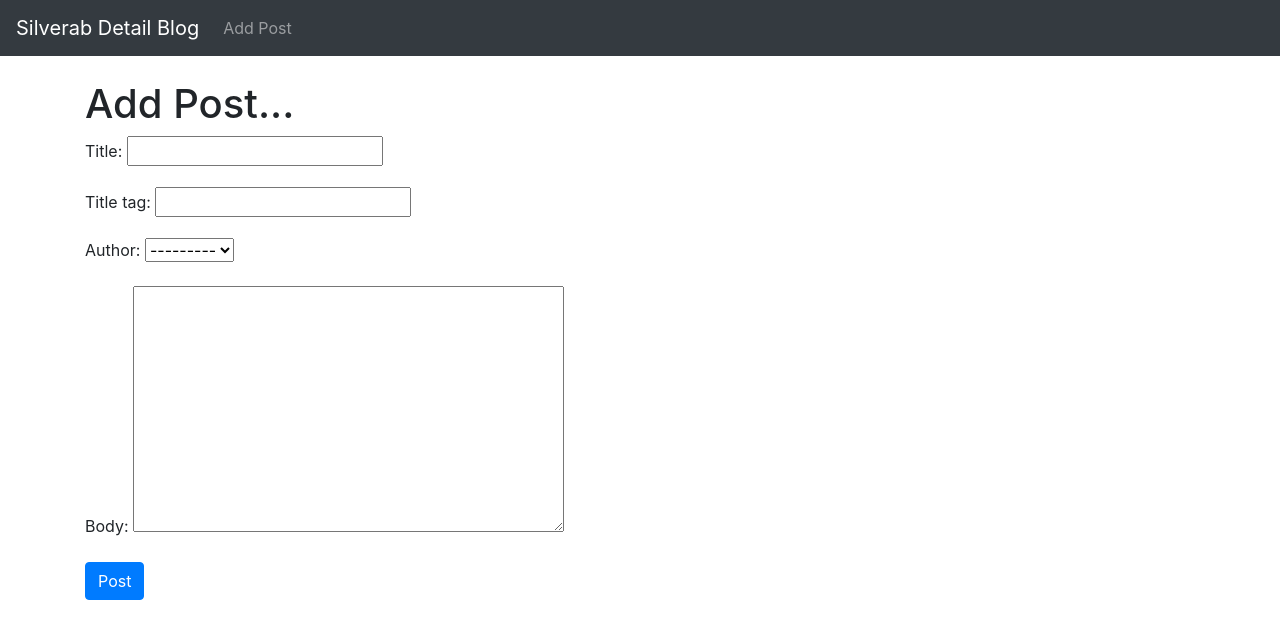
After one commit to silverab/detail-blog, a Django app: page /add_post/ in a window 1280 px wide. The commit adds this page. Shown: the top 639 px of the page. Run offline with Django 3.2, Linux system fonts and the light colour scheme.

Commit message:
update repo

```diff
--- a/post/models.py
+++ b/post/models.py
@@ -1,12 +1,17 @@
 from django.db import models
 from django.contrib.auth.models import User
+from django.urls import reverse
 
 
 class Post(models.Model):
 	title = models.CharField(max_length=255)
-	title_tag = models.CharField(max_length=255, default='Silverab detail blog')
+	title_tag = models.CharField(max_length=255)
 	author = models.ForeignKey(User, on_delete=models.CASCADE)
 	body = models.TextField()
 
 	def __str__(self):
 		return self.title + ' | ' + str(self.author)
+
+	def get_absolute_url(self):
+		# return reverse('post_detail', args=(str(self.id)))
+		return reverse('home')
--- a/post/urls.py
+++ b/post/urls.py
@@ -1,10 +1,11 @@
 from django.urls import path
 # from . import views
-from .views import HomeView, PostView
+from .views import HomeView, PostView, AddPostView
 
 
 urlpatterns = [
     # path('', views.home, name='home'),
     path('', HomeView.as_view(), name='home'),
     path('Post/<int:pk>', PostView.as_view(), name='post_detail'),
+    path('add_post/', AddPostView.as_view(), name='add_post'),
 ]
--- a/post/views.py
+++ b/post/views.py
@@ -1,5 +1,5 @@
 from django.shortcuts import render
-from django.views.generic import ListView, DetailView
+from django.views.generic import ListView, DetailView, CreateView
 from .models import Post
 
 class HomeView(ListView):
@@ -9,3 +9,9 @@ class HomeView(ListView):
 class PostView(DetailView):
 	model = Post
 	template_name = 'post/post_detail.html'
+
+class AddPostView(CreateView):
+	model = Post
+	template_name = 'post/add_post.html'
+	fields = '__all__'
+	# fields = ('title', 'body')
--- a/templates/base.html
+++ b/templates/base.html
@@ -23,7 +23,7 @@
         <a class="nav-link" href="#">Home <span class="sr-only">(current)</span></a>
       </li> -->
       <li class="nav-item">
-        <a class="nav-link" href="#">Link</a>
+        <a class="nav-link" href="{% url 'add_post' %}">Add Post</a>
       </li>
 <!--       <li class="nav-item dropdown">
         <a class="nav-link dropdown-toggle" href="#" id="navbarDropdown" role="button" data-toggle="dropdown" aria-haspopup="true" aria-expanded="false">
--- /dev/null
+++ b/templates/post/add_post.html
@@ -0,0 +1,10 @@
+{% extends 'base.html' %}
+
+{% block content %}
+	<h1>Add Post...</h1>
+	<form method="POST">
+		{% csrf_token %}
+		{{ form.as_p }}
+		<button class="btn btn-primary">Post</button>
+	</form>
+{% endblock content %}
--- a/templates/post/post_detail.html
+++ b/templates/post/post_detail.html
@@ -1,6 +1,6 @@
 {% extends 'base.html' %}
 
-{% block title %} {{ post.title_tag }} {% endblock title %}
+{% block title %} Create a New Blog Post {% endblock title %}
 
 {% block content %}
 
```
